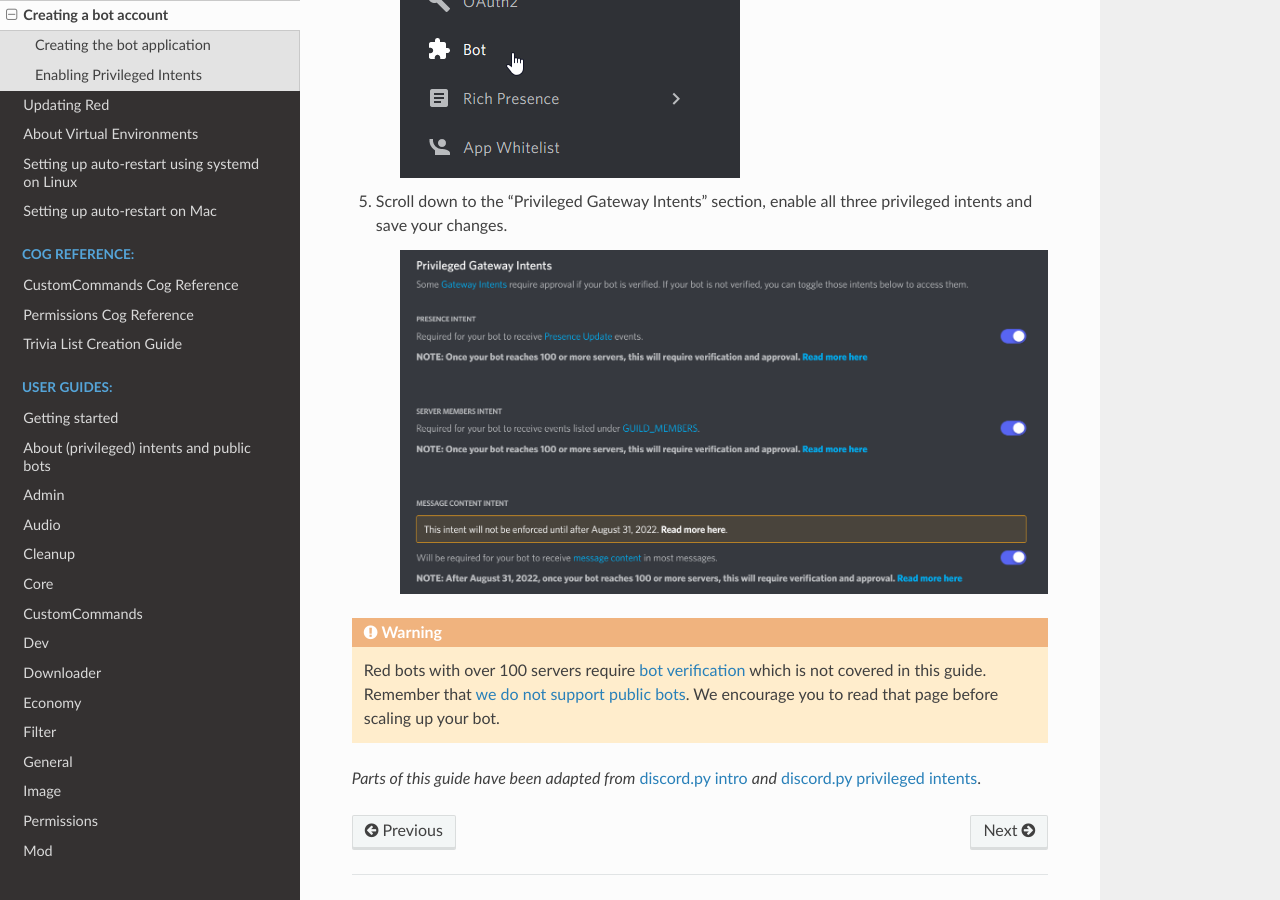
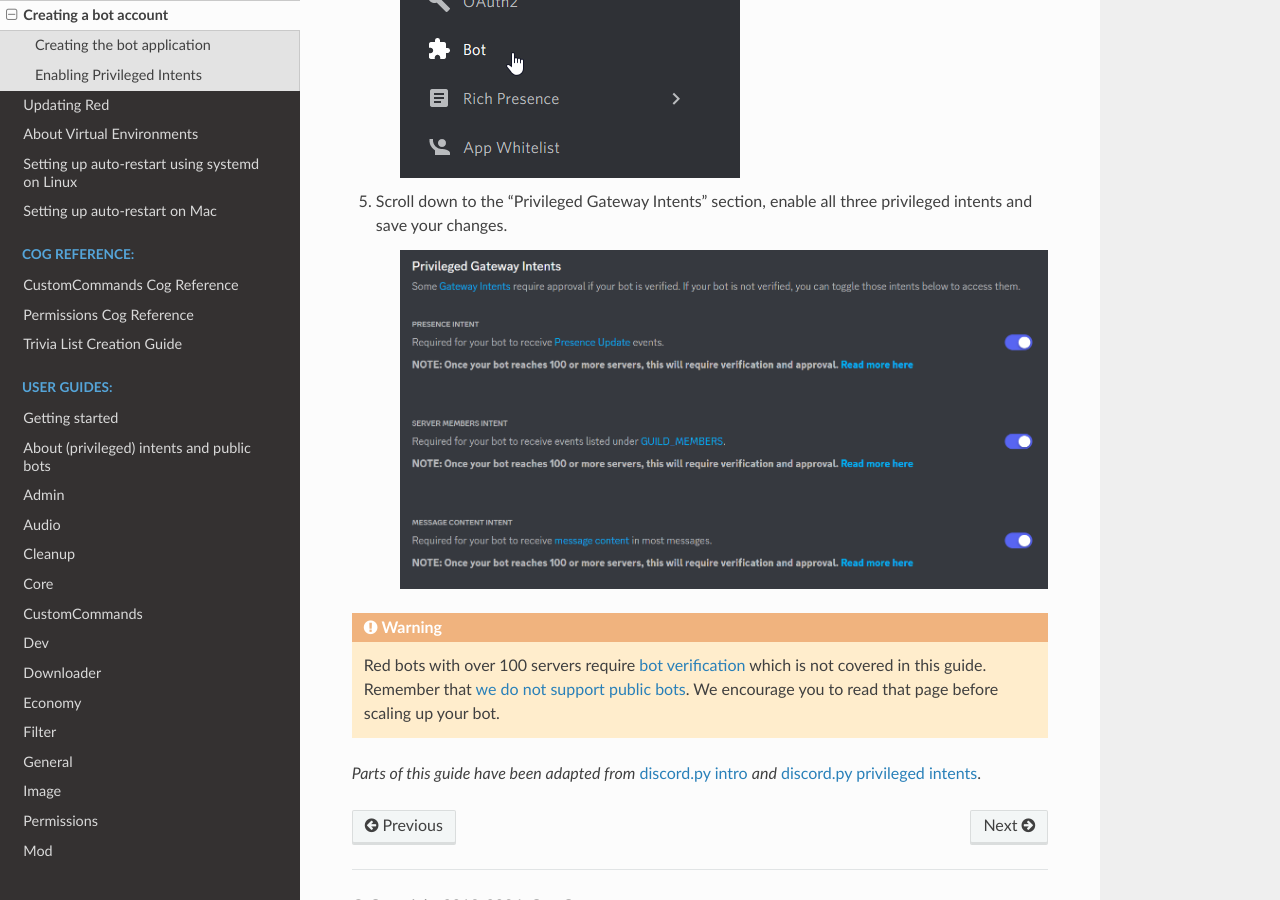
Before and after one commit to Renirous/Red-DiscordBot, a Sphinx documentation site: the page built from docs/bot_application_guide.rst, in a window 1280 px wide and 900 px high, scrolled down 2338 px. Built offline with Sphinx 7.4.7 and the Read the Docs theme 2.0.0, drawn with Linux system fonts in a browser that asks for light colours; pages that are not in the unit, such as notebooks, are missing from menus; the version number is read from the project's files by our own code.

Commit message:
Update intents screenshot (#5936)

```diff
--- a/docs/bot_application_guide.rst
+++ b/docs/bot_application_guide.rst
@@ -69,7 +69,7 @@
 
 5. Scroll down to the "Privileged Gateway Intents" section, enable all three privileged intents and save your changes.
 
-    .. image:: /.resources/bot-guide/discord_privileged_intents_until_aug_31.png
+    .. image:: /.resources/bot-guide/discord_privileged_intents.png
         :alt: The privileged gateway intents selector.
 
 .. warning::
```
Also changed, not shown: docs/.resources/bot-guide/discord_privileged_intents.png (added), docs/.resources/bot-guide/discord_privileged_intents_until_aug_31.png (deleted).
